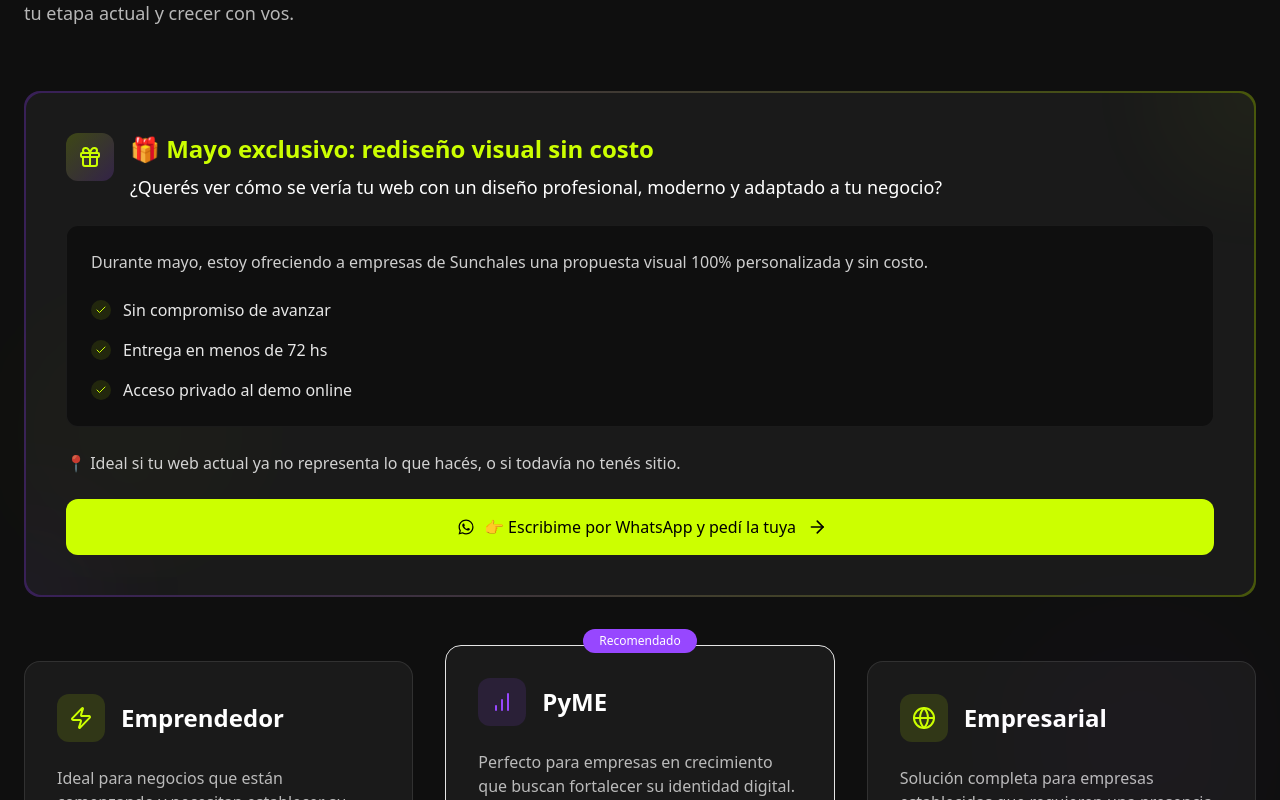
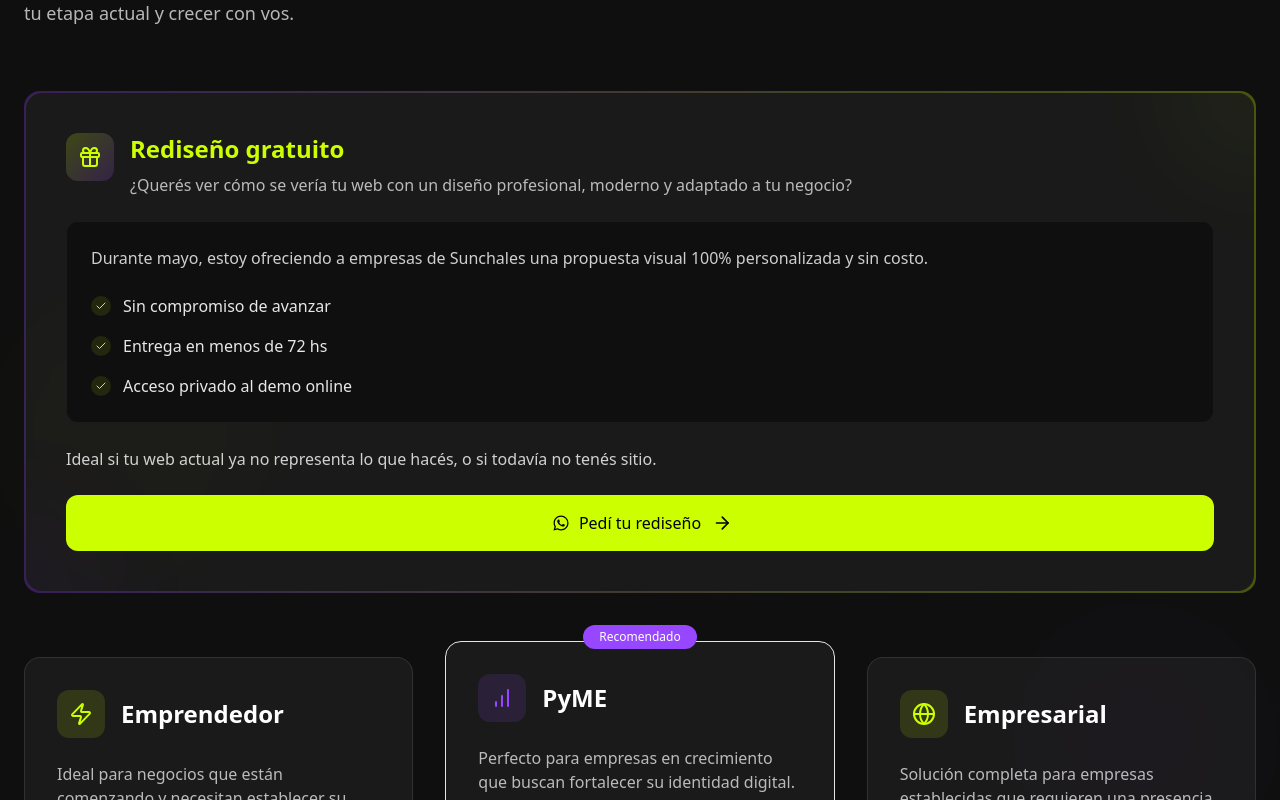
Before and after one commit to Chape114/pip-landing, a Next.js app: page / in a window 1280 px wide. Shown: the part 2980-3780 px from the top of the page. Built offline with nearby package versions, Linux system fonts and the light colour scheme.

Commit message:
Aplicar rediseño mayo y correcciones visuales

```diff
--- a/components/pricing-plans.tsx
+++ b/components/pricing-plans.tsx
@@ -71,13 +71,13 @@ export default function PricingPlans() {
   ]
 
   const promoCard = {
-    title: "🎁 Mayo exclusivo: rediseño visual sin costo",
+    title: "Rediseño gratuito",
     description: "¿Querés ver cómo se vería tu web con un diseño profesional, moderno y adaptado a tu negocio?",
     details:
       "Durante mayo, estoy ofreciendo a empresas de Sunchales una propuesta visual 100% personalizada y sin costo.",
     benefits: ["Sin compromiso de avanzar", "Entrega en menos de 72 hs", "Acceso privado al demo online"],
-    note: "📍 Ideal si tu web actual ya no representa lo que hacés, o si todavía no tenés sitio.",
-    cta: "👉 Escribime por WhatsApp y pedí la tuya",
+    note: "Ideal si tu web actual ya no representa lo que hacés, o si todavía no tenés sitio.",
+    cta: "Pedí tu rediseño",
     whatsappLink:
       "https://wa.me/5493493415669?text=%C2%A1Hola%20PiP%20Studio!%20Me%20interesa%20el%20redise%C3%B1o%20visual%20sin%20costo%20de%20Mayo%202025.%20%C2%BFMe%20dar%C3%ADas%20m%C3%A1s%20informaci%C3%B3n%3F",
   }
@@ -196,16 +196,16 @@ export default function PricingPlans() {
                 ></motion.div>
 
                 <div className="relative z-10">
-                  <div className="flex items-start gap-4 mb-6">
-                    <motion.div
+                <div className="flex items-start gap-4 mb-6">
+                <motion.div
                       initial={{ scale: 0 }}
                       animate={promoInView ? { scale: 1, rotate: [0, 10, 0] } : { scale: 0 }}
                       transition={{ duration: 0.5, delay: 0.2 }}
                       className="w-12 h-12 rounded-xl bg-gradient-to-br from-[#CCFF00]/20 to-[#9747FF]/20 flex items-center justify-center flex-shrink-0"
-                    >
+                      >
                       <Gift className="w-6 h-6 text-[#CCFF00]" />
                     </motion.div>
-                    <div>
+                    <div className="space-y-1">
                       <motion.h3
                         initial={{ opacity: 0, y: -20 }}
                         animate={promoInView ? { opacity: 1, y: 0 } : { opacity: 0, y: -20 }}
@@ -218,11 +218,12 @@ export default function PricingPlans() {
                         initial={{ opacity: 0 }}
                         animate={promoInView ? { opacity: 1 } : { opacity: 0 }}
                         transition={{ duration: 0.5, delay: 0.4 }}
-                        className="text-white text-lg"
+                        className="text-white/70 mb-8"
                       >
                         {promoCard.description}
                       </motion.p>
                     </div>
+
                   </div>
 
                   <motion.div
@@ -271,7 +272,7 @@ export default function PricingPlans() {
                       href={promoCard.whatsappLink}
                       target="_blank"
                       rel="noopener noreferrer"
-                      className="w-full py-4 rounded-xl font-medium transition-all flex items-center justify-center bg-[#CCFF00] text-black hover:bg-white group"
+                      className="w-full py-4 px-4 text-sm sm:text-base text-center break-words whitespace-normal rounded-xl font-medium transition-all flex flex-wrap justify-center items-center bg-[#CCFF00] text-black hover:bg-white group"
                       whileHover={{ scale: 1.02 }}
                       whileTap={{ scale: 0.98 }}
                     >
```
